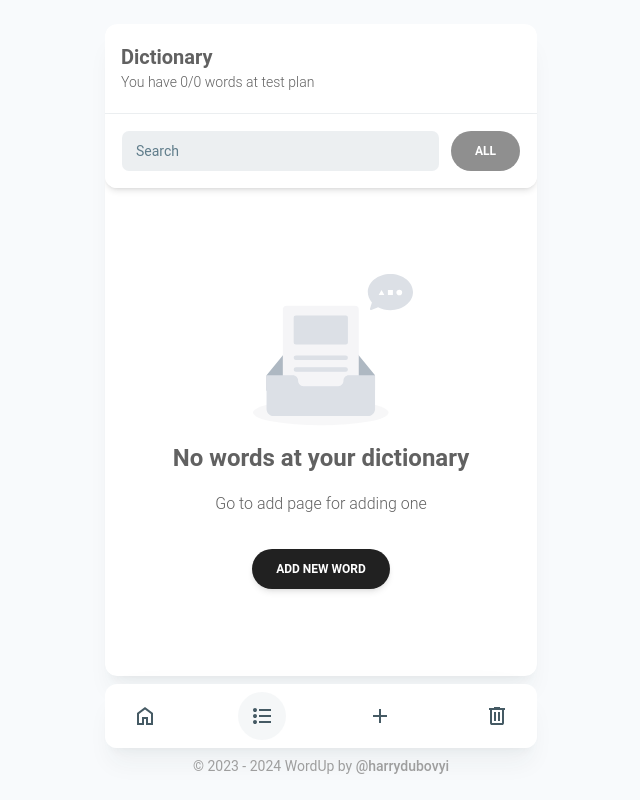
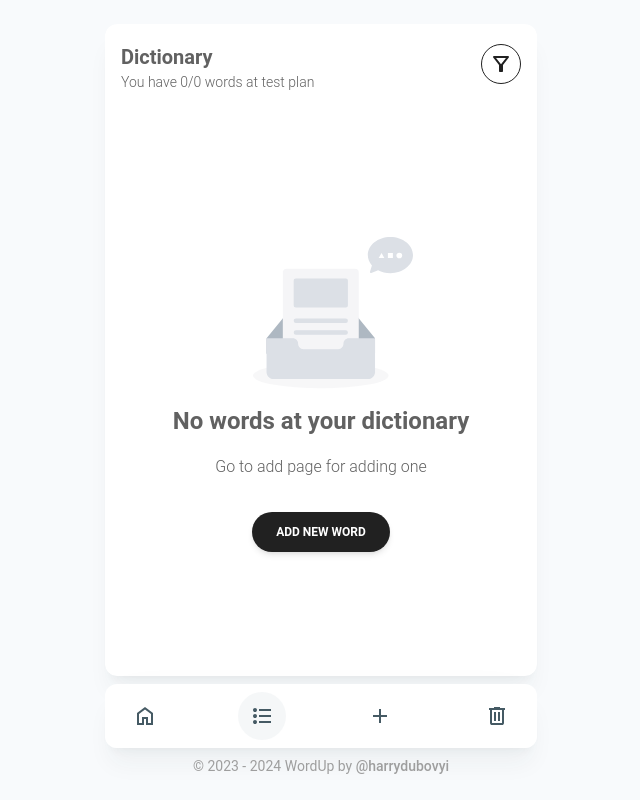
Before and after one commit to harrydubovoy/word-up, a React (Vite) app: page /list in a window 1280 px wide. Shown: the whole page, without its empty margins (319-959 px from the left). Built offline with nearby package versions, Linux system fonts and the light colour scheme.

Commit message:
add filter collapse

```diff
--- a/src/constants/filter.js
+++ b/src/constants/filter.js
@@ -1,11 +1,11 @@
-export const FILTER_MAP = {
+export const FILTER_TYPE_MAP = {
   ALL: {
     value: 'ALL',
     displayValue: 'All',
   },
   INCLUDED: {
     value: 'INCLUDED',
-    displayValue: 'In testing',
+    displayValue: 'Test',
   },
   EXCLUDED: {
     value: 'EXCLUDED',
@@ -14,3 +14,14 @@ export const FILTER_MAP = {
 };
 
 export const STORAGE_FILTER_TYPE_KEY = 'filterType';
+
+export const FILTER_SORT_MAP = {
+  OLDEST: {
+    value: 'OLDEST',
+    displayValue: 'Oldest',
+  },
+  LATEST: {
+    value: 'LATEST',
+    displayValue: 'Latest',
+  },
+};
--- /dev/null
+++ b/src/hooks/useFilterSort.js
@@ -0,0 +1,25 @@
+import { useState } from 'react';
+import { prop, compose } from 'ramda';
+
+import { FILTER_SORT_MAP } from '../constants/filter';
+
+const useFilterSort = () => {
+  const [filterSortValue, setFilterSortValue] = useState(FILTER_SORT_MAP.LATEST.value);
+  const [
+    filterSortDisplayValue,
+    setFilterSortDisplayValue,
+  ] = useState(FILTER_SORT_MAP.LATEST.displayValue);
+
+  const handleFilterSortChange = (type) => () => {
+    setFilterSortValue(type);
+    setFilterSortDisplayValue(compose(prop('displayValue'), prop(type))(FILTER_SORT_MAP));
+  };
+
+  return {
+    filterSortValue,
+    filterSortDisplayValue,
+    handleFilterSortChange,
+  };
+};
+
+export default useFilterSort;
--- a/src/hooks/useFilterType.js
+++ b/src/hooks/useFilterType.js
@@ -3,12 +3,12 @@ import { prop, compose } from 'ramda';
 
 import { storage } from '../storage';
 
-import { FILTER_MAP, STORAGE_FILTER_TYPE_KEY } from '../constants/filter';
+import { FILTER_TYPE_MAP, STORAGE_FILTER_TYPE_KEY } from '../constants/filter';
 
 const getFilterTypeFromStorage = () => {
   const storageFilterType = storage().get(STORAGE_FILTER_TYPE_KEY);
 
-  return storageFilterType || compose(prop('value'), prop('ALL'))(FILTER_MAP);
+  return storageFilterType || compose(prop('value'), prop('ALL'))(FILTER_TYPE_MAP);
 };
 
 const setFilterTypeToStorage = (filterType) => {
@@ -18,12 +18,12 @@ const setFilterTypeToStorage = (filterType) => {
 const useFilterType = () => {
   const [filterValue, setFilterValue] = useState(getFilterTypeFromStorage);
   const [filterDisplayValue, setFilterDisplayValue] = useState(() => (
-    compose(prop('displayValue'), prop(getFilterTypeFromStorage()))(FILTER_MAP)
+    compose(prop('displayValue'), prop(getFilterTypeFromStorage()))(FILTER_TYPE_MAP)
   ));
 
   const handleFilterTypeChange = (type) => () => {
     setFilterValue(type);
-    setFilterDisplayValue(compose(prop('displayValue'), prop(type))(FILTER_MAP));
+    setFilterDisplayValue(compose(prop('displayValue'), prop(type))(FILTER_TYPE_MAP));
     setFilterTypeToStorage(type);
   };
 
--- /dev/null
+++ b/src/icons/FilterSvg.jsx
@@ -0,0 +1,17 @@
+function FilterSvg() {
+  return (
+    <svg
+      className="fill-current"
+      xmlns="http://www.w3.org/2000/svg"
+      width="24"
+      height="24"
+      viewBox="0 -960 960 960"
+    >
+      <path
+        d="M440-160q-17 0-28.5-11.5T400-200v-240L168-736q-15-20-4.5-42t36.5-22h560q26 0 36.5 22t-4.5 42L560-440v240q0 17-11.5 28.5T520-160h-80Zm40-308 198-252H282l198 252Zm0 0Z"
+      />
+    </svg>
+  );
+}
+
+export default FilterSvg;
--- a/src/screen/ListScreen/Header.jsx
+++ b/src/screen/ListScreen/Header.jsx
@@ -1,6 +1,9 @@
 import ScreenHeader from '../../screen-components/ScreenHeader';
 
 import { Typography } from '../../ui/Typography';
+import { IconButton } from '../../ui/IconButton';
+
+import FilterSvg from '../../icons/FilterSvg';
 
 import {
   LIST_SCREEN__TITLE,
@@ -13,7 +16,7 @@ import { selectTotalDictionary } from '../../store/reducer/dictionary.slice';
 
 import { useTranslation } from '../../translations';
 
-function Header() {
+function Header({ onClickOpenFilter }) {
   const totalTestPlan = useAppSelector(selectTotalTestPlan);
   const totalDictionary = useAppSelector(selectTotalDictionary);
   const { t } = useTranslation();
@@ -27,6 +30,9 @@ function Header() {
             {t(LIST_SCREEN__TEST_PLAN_DESCRIPTION, { totalTestPlan, totalDictionary })}
           </Typography>
         </div>
+        <IconButton variant="outlined" onClick={onClickOpenFilter}>
+          <FilterSvg />
+        </IconButton>
       </div>
     </ScreenHeader>
   );
--- a/src/screen/ListScreen/index.jsx
+++ b/src/screen/ListScreen/index.jsx
@@ -1,6 +1,6 @@
 import { useState, useRef } from 'react';
 import { useNavigate } from 'react-router-dom';
-import { map, prop, reverse, has, compose } from 'ramda';
+import { map, prop, has, compose } from 'ramda';
 
 import { IconButton } from '../../ui/IconButton';
 import { Drawer } from '../../ui/Drawer';
@@ -9,6 +9,7 @@ import { Typography } from '../../ui/Typography';
 import { Menu, MenuItem, MenuHandler, MenuList } from '../../ui/Menu';
 import { Button } from '../../ui/Button';
 import { Navbar } from '../../ui/Navbar';
+import { Collapse } from '../../ui/Collapse';
 
 import ScrollContainer from '../../screen-components/ScrollContainer';
 import ScreenBody from '../../screen-components/ScreenBody';
@@ -26,6 +27,7 @@ import DescriptionSvg from '../../icons/DescriptionSvg';
 
 import useSearchQuery from '../../hooks/useSearchQuery';
 import useFilterType from '../../hooks/useFilterType';
+import useFilterSort from '../../hooks/useFilterSort';
 
 import Header from './Header';
 
@@ -52,16 +54,19 @@ import {
   getDescriptionWordById,
 } from '../../utils/word';
 import { openExternalDictionaryPageByWord } from '../../utils/navigation';
-import { filterByType, filterBySearchString } from '../../utils/filter';
+import { filterByType, filterBySearchString, filterBySort } from '../../utils/filter';
+import { reverseValue } from '../../utils/data';
 import { getEmptyScreenType } from './utils';
 
-import { FILTER_MAP } from '../../constants/filter';
+import { FILTER_TYPE_MAP, FILTER_SORT_MAP } from '../../constants/filter';
 
 function ListScreen() {
   const navigate = useNavigate();
 
   const drawerRef = useRef(null);
   const [drawerDescriptionId, setDrawerDescriptionId] = useState(0);
+
+  const [isFilterVisible, setIsFilterVisible] = useState(false);
 
   const dispatch = useAppDispatch();
   const entitiesDictionary = useAppSelector(selectEntitiesDictionary);
@@ -72,9 +77,14 @@ function ListScreen() {
 
   const { searchString, handleOnSearchChange } = useSearchQuery();
   const { filterValue, filterDisplayValue, handleFilterTypeChange } = useFilterType();
+  const { filterSortValue, filterSortDisplayValue, handleFilterSortChange } = useFilterSort();
 
   const handleOpenDescriptionDrawer = (id) => () => setDrawerDescriptionId(id);
   const handleCloseDescriptionDrawer = () => setDrawerDescriptionId(0);
+
+  const handleOnClickOpenFilter = () => {
+    setIsFilterVisible(reverseValue);
+  };
 
   const handleOnAddToTestPlan = (wordPairId) => () => {
     dispatch(addOneTestPlan({ id: wordPairId }));
@@ -99,14 +109,14 @@ function ListScreen() {
   };
 
   const filteredIdsDictionary = compose(
-    reverse,
+    filterBySort(filterSortValue),
     filterBySearchString(searchString, { entities: entitiesDictionary }),
     filterByType(filterValue, { includedIds: idsTestPlan }),
   )(idsDictionary);
 
   return (
     <>
-      <Header />
+      <Header onClickOpenFilter={handleOnClickOpenFilter} />
       <Drawer
         className="absolute rounded-t-3xl p-6"
         placement="bottom"
@@ -118,29 +128,53 @@ function ListScreen() {
           {getDescriptionWordById(drawerDescriptionId)(entitiesDictionary)}
         </Typography>
       </Drawer>
+      <Collapse open={isFilterVisible} className="absolute top-[89px] z-10 pb-2">
         <Navbar className="rounded-t-none p-4">
-        <div className="flex items-center justify-between gap-3">
+          <div className="flex flex-col items-end justify-between gap-3">
             <Input disabled={!totalDictionary} onChange={handleOnSearchChange} size="md" label="Search" />
+            <div className="flex gap-2 items-center">
               <div className="shrink-0">
-            <Menu placement="top-end">
+                <Menu placement="bottom-end">
                   <MenuHandler>
-                <Button disabled={!totalDictionary}>{filterDisplayValue}</Button>
+                    <Button disabled={!totalDictionary}>
+                      {filterSortDisplayValue}
+                    </Button>
                   </MenuHandler>
                   <MenuList>
-                <MenuItem onClick={handleFilterTypeChange(FILTER_MAP.ALL.value)}>
-                  {FILTER_MAP.ALL.displayValue}
+                    <MenuItem onClick={handleFilterSortChange(FILTER_SORT_MAP.LATEST.value)}>
+                      {FILTER_SORT_MAP.LATEST.displayValue}
                     </MenuItem>
-                <MenuItem onClick={handleFilterTypeChange(FILTER_MAP.INCLUDED.value)}>
-                  {FILTER_MAP.INCLUDED.displayValue}
+                    <MenuItem onClick={handleFilterSortChange(FILTER_SORT_MAP.OLDEST.value)}>
+                      {FILTER_SORT_MAP.OLDEST.displayValue}
                     </MenuItem>
-                <MenuItem onClick={handleFilterTypeChange(FILTER_MAP.EXCLUDED.value)}>
-                  {FILTER_MAP.EXCLUDED.displayValue}
+                  </MenuList>
+                </Menu>
+              </div>
+              <div className="shrink-0">
+                <Menu placement="bottom-end">
+                  <MenuHandler>
+                    <Button disabled={!totalDictionary}>
+                      {filterDisplayValue}
+                    </Button>
+                  </MenuHandler>
+                  <MenuList>
+                    <MenuItem onClick={handleFilterTypeChange(FILTER_TYPE_MAP.ALL.value)}>
+                      {FILTER_TYPE_MAP.ALL.displayValue}
+                    </MenuItem>
+                    <MenuItem onClick={handleFilterTypeChange(FILTER_TYPE_MAP.INCLUDED.value)}>
+                      {FILTER_TYPE_MAP.INCLUDED.displayValue}
+                    </MenuItem>
+                    <MenuItem onClick={handleFilterTypeChange(FILTER_TYPE_MAP.EXCLUDED.value)}>
+                      {FILTER_TYPE_MAP.EXCLUDED.displayValue}
                     </MenuItem>
                   </MenuList>
                 </Menu>
               </div>
             </div>
+          </div>
         </Navbar>
+      </Collapse>
+
       <EmptyScreen type={getEmptyScreenType({ idsDictionary, filteredIdsDictionary })}>
         <ScrollContainer>
           <ScreenBody className="bg-catskill-white">
--- /dev/null
+++ b/src/ui/Collapse.jsx
@@ -0,0 +1,3 @@
+import { Collapse as CollapseCore } from '@material-tailwind/react';
+
+export const Collapse = CollapseCore;
--- a/src/utils/data.js
+++ b/src/utils/data.js
@@ -1 +1,3 @@
 export const generateId = () => Number(new Date()) + Math.floor(Math.random() * 100);
+
+export const reverseValue = (value) => !value;
--- a/src/utils/filter.js
+++ b/src/utils/filter.js
@@ -1,14 +1,14 @@
-import { compose, filter, or, equals, identity, ifElse } from 'ramda';
+import { compose, filter, or, equals, identity, ifElse, reverse } from 'ramda';
 
 import { includes } from './string';
 import { getForeignWordById, getNativeWordById } from './word';
 import { wrapByFn } from './function';
 
-import { FILTER_MAP } from '../constants/filter';
+import { FILTER_TYPE_MAP, FILTER_SORT_MAP } from '../constants/filter';
 
-const isAllType = equals(FILTER_MAP.ALL.value);
-const isIncludedType = equals(FILTER_MAP.INCLUDED.value);
-const isExcludedType = equals(FILTER_MAP.EXCLUDED.value);
+const isAllType = equals(FILTER_TYPE_MAP.ALL.value);
+const isIncludedType = equals(FILTER_TYPE_MAP.INCLUDED.value);
+const isExcludedType = equals(FILTER_TYPE_MAP.EXCLUDED.value);
 
 const filterByIncluded = (includedIds) => filter((id) => !includedIds.includes(id));
 
@@ -29,3 +29,9 @@ export const filterBySearchString = (searchString, { entities }) => (
     )),
     identity,
   ));
+
+const isOldest = equals(FILTER_SORT_MAP.OLDEST.value);
+
+export const filterBySort = (type) => compose(
+  ifElse(wrapByFn(isOldest(type)), identity, reverse),
+);
```
Lines whose indentation alone changed are shown as unchanged.
